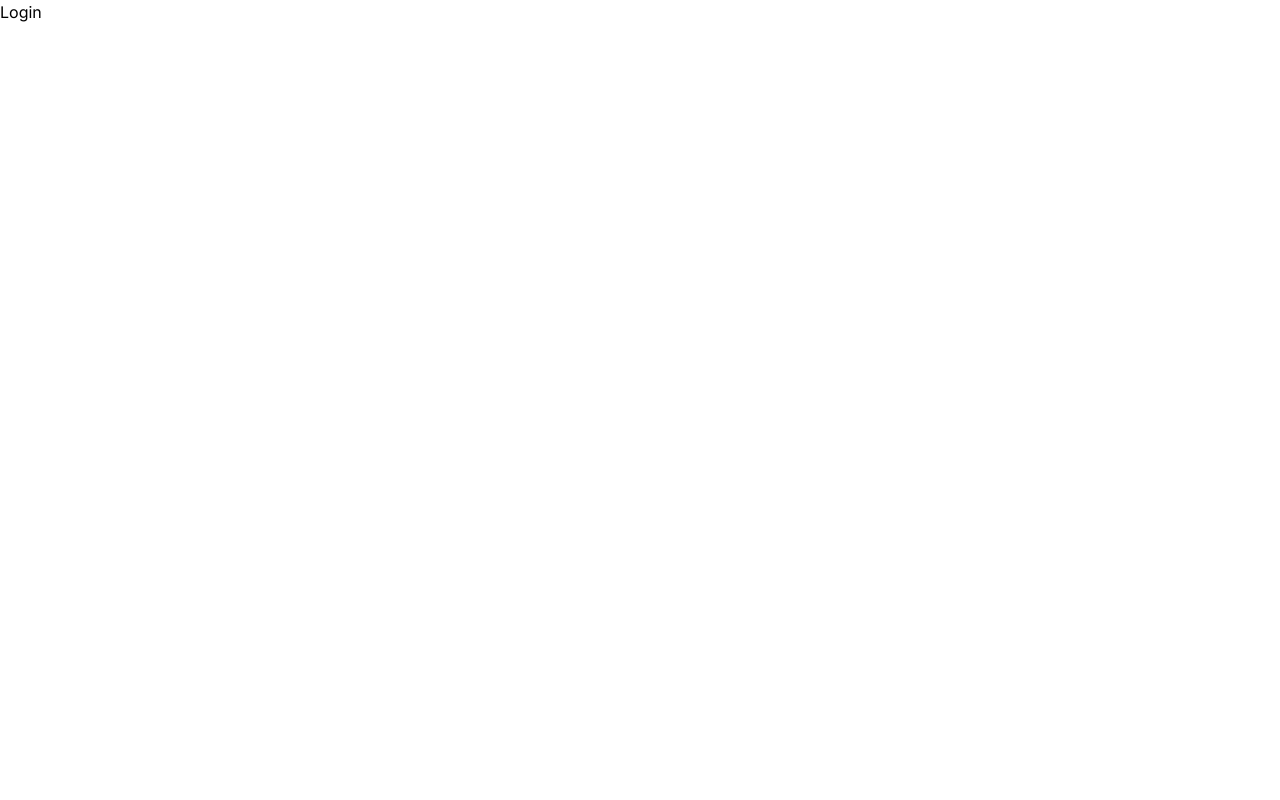
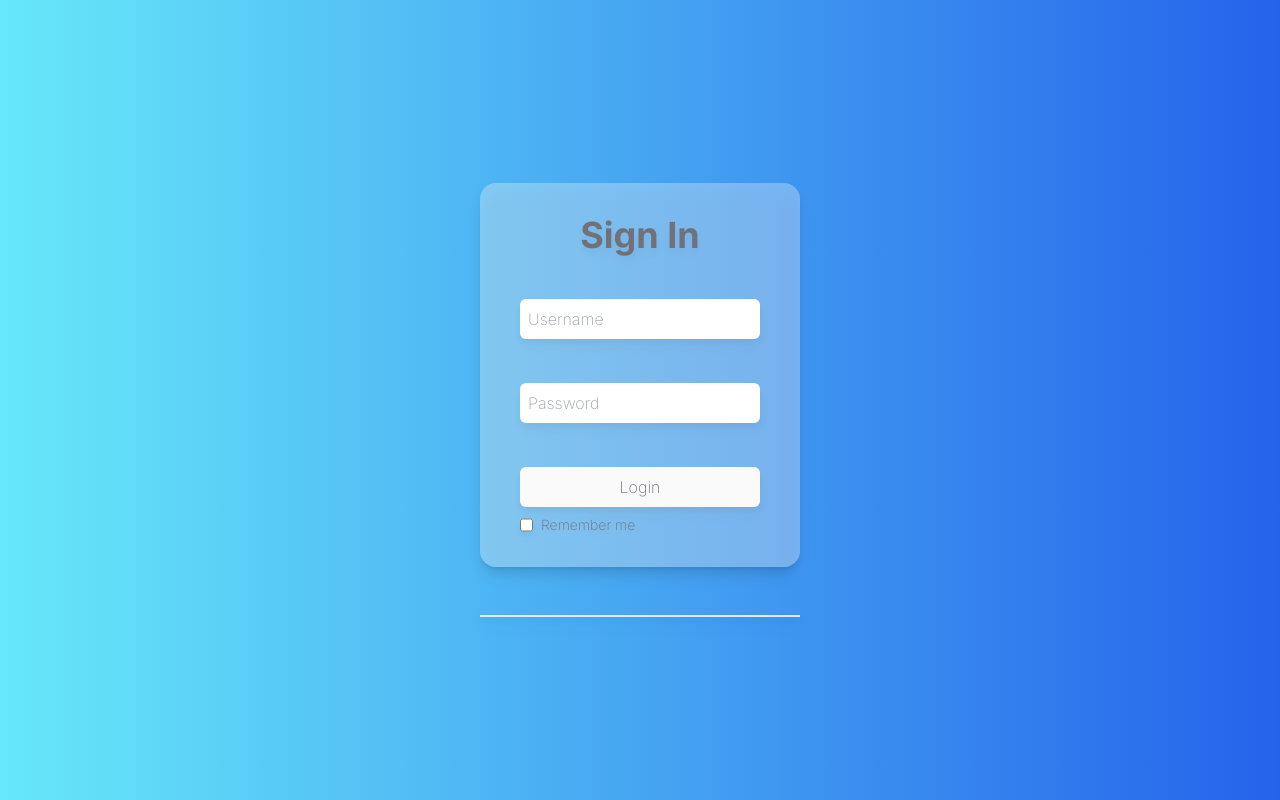
Before and after one commit to pedroalima/portfolio, a Next.js app: page /login in a window 1280 px wide. Built offline with nearby package versions, Linux system fonts and the light colour scheme.

Commit message:
feat: add login page

```diff
--- a/src/app/(private)/login/page.tsx
+++ b/src/app/(private)/login/page.tsx
@@ -2,8 +2,39 @@
 
 export default function Login() {
     return (
-        <div className="h-dvh">
-            <h1>Login</h1>
+        <div className="min-h-dvh flex justify-center items-center bg-gradient-to-r from-cyan-300 to-blue-600">
+            <div className="border-b-2 pb-12 w-80 drop-shadow-lg">
+                <div className="backdrop-blur-sm bg-white/30 min-h-96 px-10 py-8 rounded-2xl flex flex-col justify-between text-zinc-500 shadow-lg">
+                    <h1 className="text-center text-4xl font-bold">Sign In</h1>
+
+                    <input
+                        type="text"
+                        name="username"
+                        id="username"
+                        placeholder="Username"
+                        className="p-2 rounded-md text-zinc-500 font-extralight"
+                    />
+
+                    <input
+                        type="text"
+                        name="password"
+                        id="password"
+                        placeholder="Password"
+                        className="p-2 rounded-md text-zinc-500 font-extralight"
+                    />
+                    <div className="flex flex-col gap-2">
+                        <button
+                            type="submit"
+                            className="p-2 rounded-md bg-neutral-50 font-extralight w-full"
+                        >Login</button>
+
+                        <div className="flex gap-2">
+                            <input type="checkbox" name="remember" id="remember" />
+                            <label htmlFor="remember" className="font-extralight text-sm">Remember me</label>
+                        </div>
+                    </div>
+                </div>
+            </div>
         </div>
     );
 }
```
